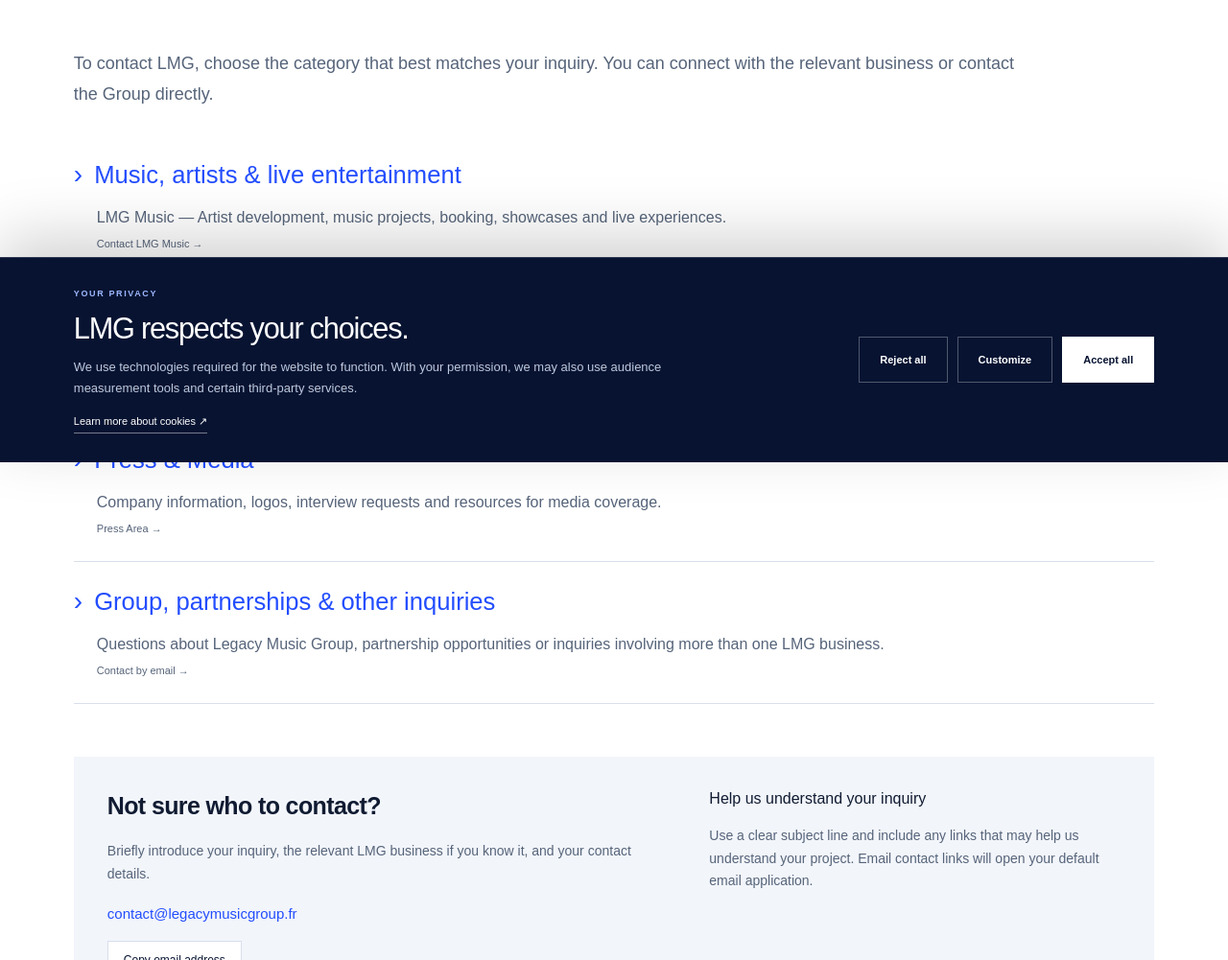
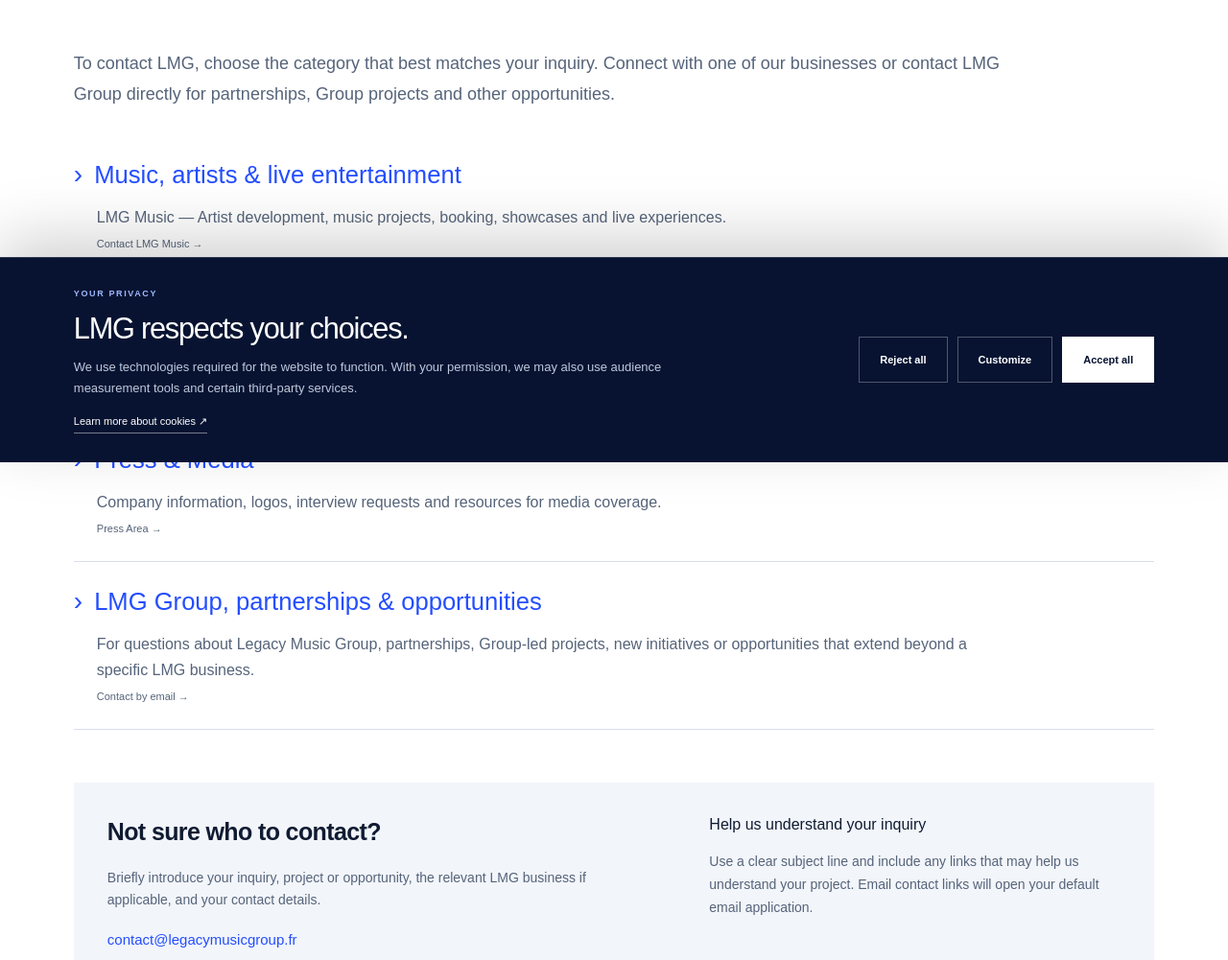
Before and after one commit to contactlmgmusic-cyber/lmg-group-portal, a Next.js app: page /contact in a window 1280 px wide. Shown: the part 318-1319 px from the top of the page at 96% size. Built offline with nearby package versions, Linux system fonts and the light colour scheme; no server answers.

Commit message:
refactor: broaden LMG Group contact positioning

```diff
--- a/app/contact/page.tsx
+++ b/app/contact/page.tsx
@@ -3,7 +3,7 @@ import { pageMetadata } from "@/lib/metadata";
 
 export const metadata = pageMetadata(
   "Contact Us",
-  "Contact Legacy Music Group for music, live entertainment, creative, digital, press, partnerships and general inquiries.",
+  "Contact Legacy Music Group, LMG Music or LMG Agency for projects, partnerships, press inquiries and new opportunities.",
   "/contact"
 );
 
--- a/components/ContactContent.tsx
+++ b/components/ContactContent.tsx
@@ -17,7 +17,7 @@ export default function ContactContent() {
           breadcrumbAria: "Breadcrumb",
 
           intro:
-            "To contact LMG, choose the category that best matches your inquiry. You can connect with the relevant business or contact the Group directly.",
+            "To contact LMG, choose the category that best matches your inquiry. Connect with one of our businesses or contact LMG Group directly for partnerships, Group projects and other opportunities.",
 
           categories: [
             {
@@ -52,9 +52,9 @@ export default function ContactContent() {
           },
 
           group: {
-            title: "Group, partnerships & other inquiries",
+            title: "LMG Group, partnerships & opportunities",
             description:
-              "Questions about Legacy Music Group, partnership opportunities or inquiries involving more than one LMG business.",
+              "For questions about Legacy Music Group, partnerships, Group-led projects, new initiatives or opportunities that extend beyond a specific LMG business.",
             destination: "Contact by email",
             subject: "LMG Group — General inquiry",
           },
@@ -62,7 +62,7 @@ export default function ContactContent() {
           help: {
             title: "Not sure who to contact?",
             description:
-              "Briefly introduce your inquiry, the relevant LMG business if you know it, and your contact details.",
+              "Briefly introduce your inquiry, project or opportunity, the relevant LMG business if applicable, and your contact details.",
 
             exchangeTitle: "Help us understand your inquiry",
             exchangeDescription:
@@ -75,7 +75,7 @@ export default function ContactContent() {
           breadcrumbAria: "Fil d’Ariane",
 
           intro:
-            "Pour contacter LMG, choisissez la catégorie qui correspond à votre demande. Vous pourrez rejoindre le pôle concerné ou écrire directement au groupe.",
+            "Pour contacter LMG, choisissez la catégorie qui correspond à votre demande. Contactez l’une de nos activités ou adressez-vous directement à LMG Group pour un partenariat, un projet du groupe ou une autre opportunité.",
 
           categories: [
             {
@@ -110,9 +110,9 @@ export default function ContactContent() {
           },
 
           group: {
-            title: "Groupe, partenariats & autres demandes",
+            title: "LMG Group, partenariats & opportunités",
             description:
-              "Une question sur Legacy Music Group, une proposition de partenariat ou une demande qui concerne plusieurs activités du groupe.",
+              "Pour toute question sur Legacy Music Group, proposition de partenariat, projet porté par le groupe, nouvelle initiative ou opportunité qui dépasse le cadre d’une activité spécifique.",
             destination: "Contact par e-mail",
             subject: "LMG Group — Demande générale",
           },
@@ -120,7 +120,7 @@ export default function ContactContent() {
           help: {
             title: "Vous ne savez pas à qui vous adresser ?",
             description:
-              "Présentez brièvement votre demande, le pôle concerné si vous le connaissez et vos coordonnées.",
+              "Présentez brièvement votre demande, votre projet ou votre opportunité, l’activité LMG concernée le cas échéant et vos coordonnées.",
 
             exchangeTitle: "Pour faciliter l’échange",
             exchangeDescription:
```
